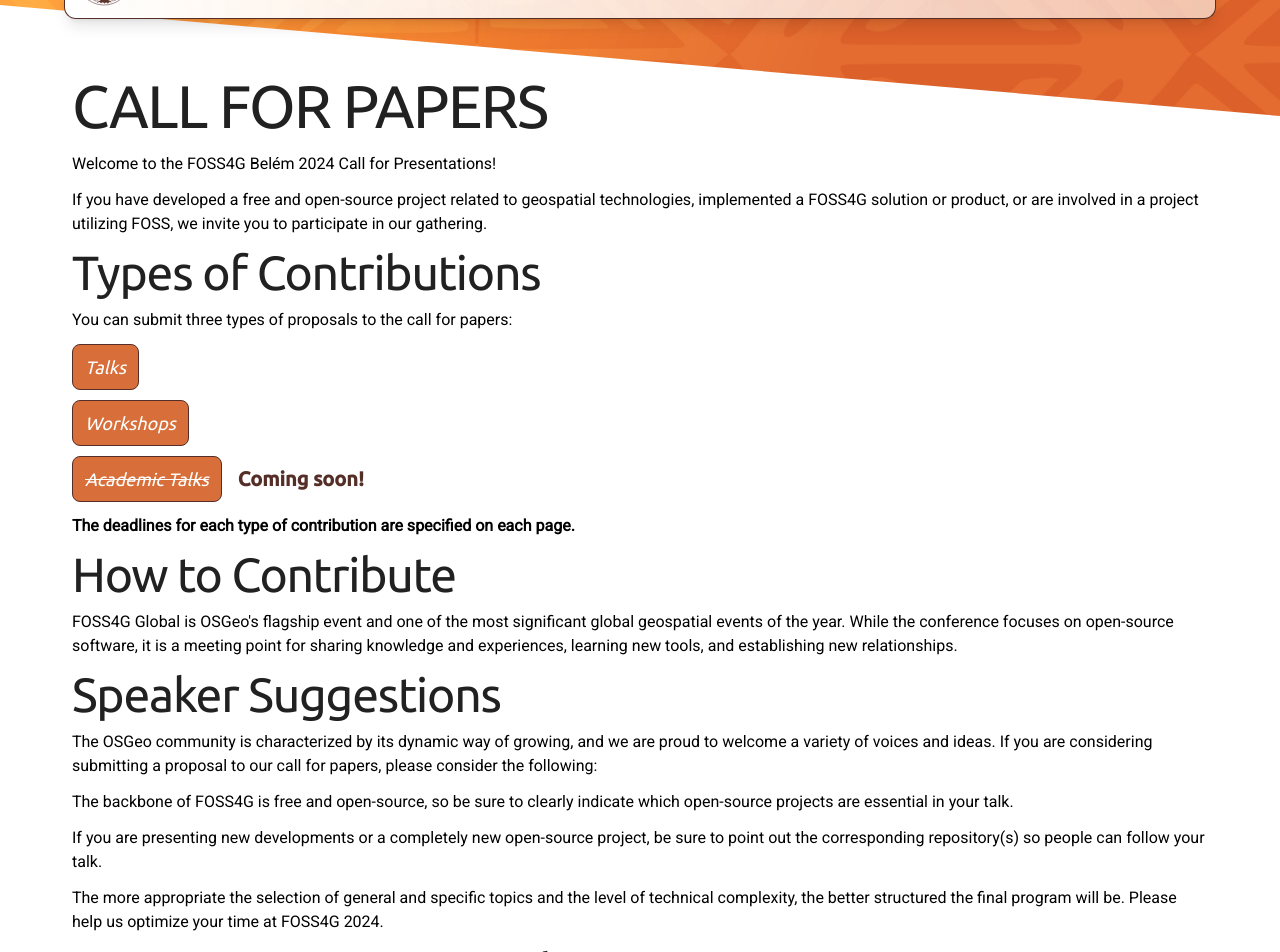
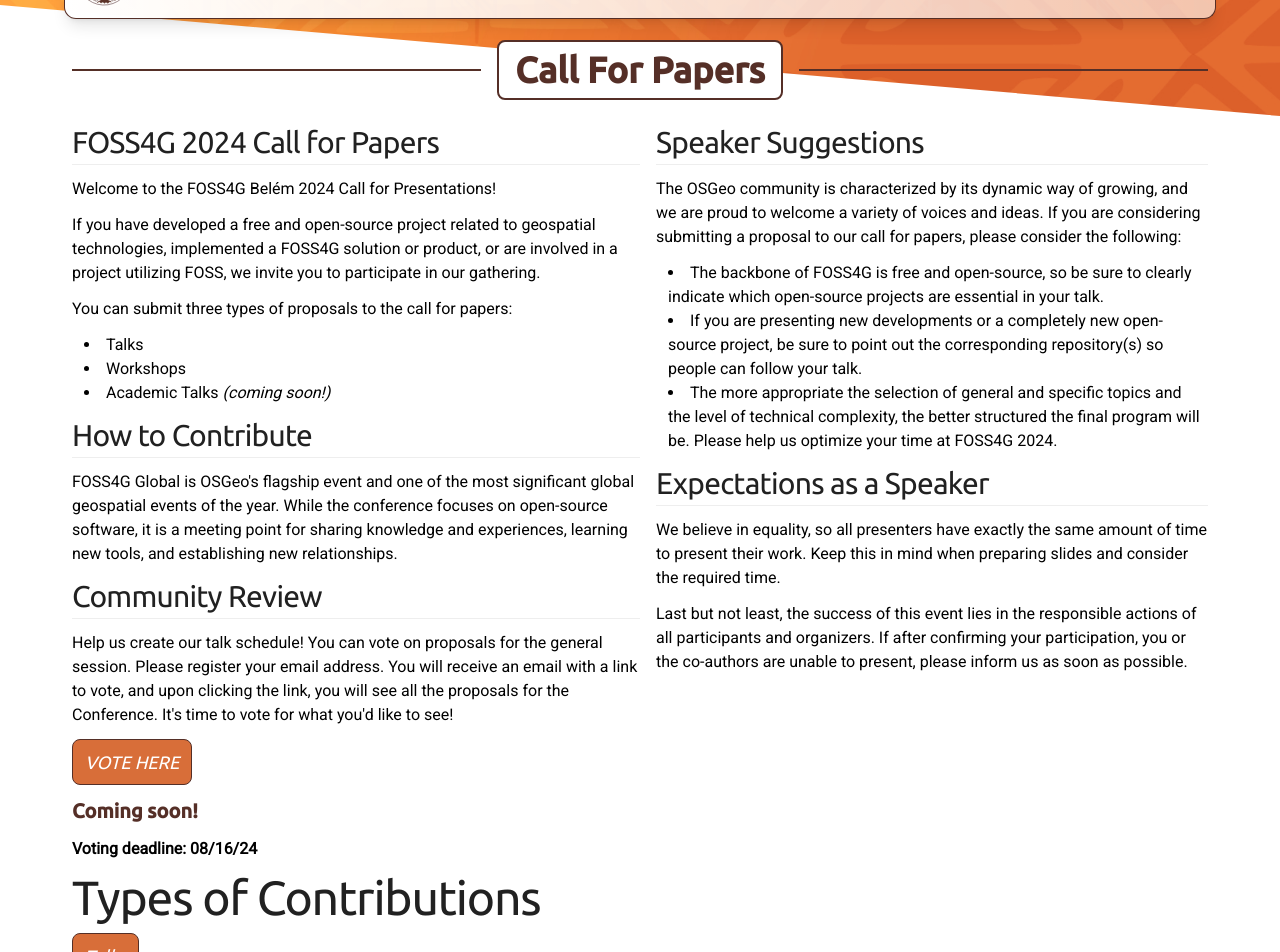
Before and after one commit to FOSS4G-2024-Belem/foss4g-2024-belem.github.io, a Next.js app: page /en/call-for-papers in a window 1280 px wide. Shown: the part 60-1012 px from the top of the page. Built offline with nearby package versions, Linux system fonts and the light colour scheme.

Commit message:
format cfp

```diff
--- a/src/pages/en/call-for-papers.mdx
+++ b/src/pages/en/call-for-papers.mdx
@@ -1,4 +1,5 @@
 import MdxLayout from "@/components/MDXLayout";
+import Heading from "@/components/Heading";
 
 export const metadata = {
   title: "Call For Papers",
@@ -6,15 +7,69 @@ export const metadata = {
   image: null,
 };
 
-<br />
+<Heading bubble>Call For Papers</Heading>
 
-# CALL FOR PAPERS
+<div className="grid space-y-4 mt-4">
+  <div className="grid md:grid-cols-2 md:space-x-4">
+    <div className="">
+    #### FOSS4G 2024 Call for Papers
+    ---
+
     Welcome to the FOSS4G Belém 2024 Call for Presentations!
 
     If you have developed a free and open-source project related to geospatial technologies, implemented a FOSS4G solution or product, or are involved in a project utilizing FOSS, we invite you to participate in our gathering.
 
+    You can submit three types of proposals to the call for papers:
+    - Talks
+    - Workshops
+    - Academic Talks _(coming soon!)_
+
+    #### How to Contribute
+    ---
+
+    FOSS4G Global is OSGeo's flagship event and one of the most significant global geospatial events of the year. While the conference focuses on open-source software, it is a meeting point for sharing knowledge and experiences, learning new tools, and establishing new relationships.
+
+
+    #### Community Review
+    ---
+
+    Help us create our talk schedule! You can vote on proposals for the general session. Please register your email address. You will receive an email with a link to vote, and upon clicking the link, you will see all the proposals for the Conference. It's time to vote for what you'd like to see!
+
+    <a href="" rel="noopener noreferrer">
+      <button className=" border-f4g_red text-white bg-f4g_orange border italic rounded-lg py-2 px-3 text-lg font-ubuntu">
+        {"VOTE HERE"}
+      </button>
+    </a>
+    <span className="text-f4g_red text-xl font-ubuntu ml-4 font-bold">
+      Coming soon!
+    </span>
+
+    **Voting deadline: 08/16/24**
+    </div>
+
+    <div>
+    #### Speaker Suggestions
+    ---
+
+    The OSGeo community is characterized by its dynamic way of growing, and we are proud to welcome a variety of voices and ideas. If you are considering submitting a proposal to our call for papers, please consider the following:
+
+    - The backbone of FOSS4G is free and open-source, so be sure to clearly indicate which open-source projects are essential in your talk.
+    - If you are presenting new developments or a completely new open-source project, be sure to point out the corresponding repository(s) so people can follow your talk.
+    - The more appropriate the selection of general and specific topics and the level of technical complexity, the better structured the final program will be. Please help us optimize your time at FOSS4G 2024.
+
+    #### Expectations as a Speaker
+    ---
+
+    We believe in equality, so all presenters have exactly the same amount of time to present their work. Keep this in mind when preparing slides and consider the required time.
+
+    Last but not least, the success of this event lies in the responsible actions of all participants and organizers. If after confirming your participation, you or the co-authors are unable to present, please inform us as soon as possible.
+    </div>
+
+  </div>
+</div>
+
 ## Types of Contributions
-You can submit three types of proposals to the call for papers:
+
 <div>
   <a href="cfp_general_track" rel="noopener noreferrer">
     <button className=" border-f4g_red text-white bg-f4g_orange border italic rounded-lg py-2 px-3 text-lg font-ubuntu">
@@ -23,53 +78,23 @@ You can submit three types of proposals to the call for papers:
   </a>
 </div>
 
-<div style={{ marginTop: '10px' }}>
+<div style={{ marginTop: "10px" }}>
   <a href="cfp_workshop_track" rel="noopener noreferrer">
     <button className=" border-f4g_red text-white bg-f4g_orange border italic rounded-lg py-2 px-3 text-lg font-ubuntu">
       {"Workshops"}
     </button>
   </a>
 </div>
-<div style={{ marginTop: '10px' }}>
+<div style={{ marginTop: "10px" }}>
   <button className=" border-f4g_red text-white bg-f4g_orange border line-through italic rounded-lg py-2 px-3 text-lg font-ubuntu">
     {"Academic Talks"}
   </button>
-    <span className="text-f4g_red text-xl font-ubuntu ml-4 font-bold">Coming soon!</span>
+  <span className="text-f4g_red text-xl font-ubuntu ml-4 font-bold">
+    Coming soon!
+  </span>
 </div>
 
 **The deadlines for each type of contribution are specified on each page.**
-
-## How to Contribute
-FOSS4G Global is OSGeo's flagship event and one of the most significant global geospatial events of the year. While the conference focuses on open-source software, it is a meeting point for sharing knowledge and experiences, learning new tools, and establishing new relationships.
-
-## Speaker Suggestions
-
-The OSGeo community is characterized by its dynamic way of growing, and we are proud to welcome a variety of voices and ideas. If you are considering submitting a proposal to our call for papers, please consider the following:
-
-The backbone of FOSS4G is free and open-source, so be sure to clearly indicate which open-source projects are essential in your talk.
-
-If you are presenting new developments or a completely new open-source project, be sure to point out the corresponding repository(s) so people can follow your talk.
-
-The more appropriate the selection of general and specific topics and the level of technical complexity, the better structured the final program will be. Please help us optimize your time at FOSS4G 2024.
-
-## Expectations as a Speaker
-We believe in equality, so all presenters have exactly the same amount of time to present their work. Keep this in mind when preparing slides and consider the required time.
-
-Last but not least, the success of this event lies in the responsible actions of all participants and organizers. If after confirming your participation, you or the co-authors are unable to present, please inform us as soon as possible.
-
-## Community Review
-Help us create our talk schedule! You can vote on proposals for the general session. Please register your email address. You will receive an email with a link to vote, and upon clicking the link, you will see all the proposals for the Conference. It's time to vote for what you'd like to see!
-
-<div style={{ marginTop: '10px' }}>
-<a href="" rel="noopener noreferrer">
-<button className=" border-f4g_red text-white bg-f4g_orange border italic rounded-lg py-2 px-3 text-lg font-ubuntu">
-{"VOTE HERE"}
-</button>
-</a>
-<span className="text-f4g_red text-xl font-ubuntu ml-4 font-bold">Coming soon!</span>
-</div>
-
-**Voting deadline: 08/16/24**
 
 
 export default function MDXPage({ children }) {
```
Lines whose indentation alone changed are shown as unchanged.
